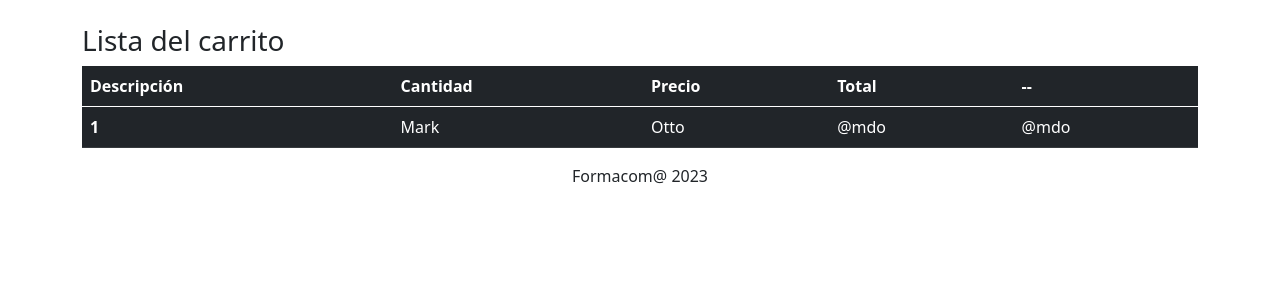
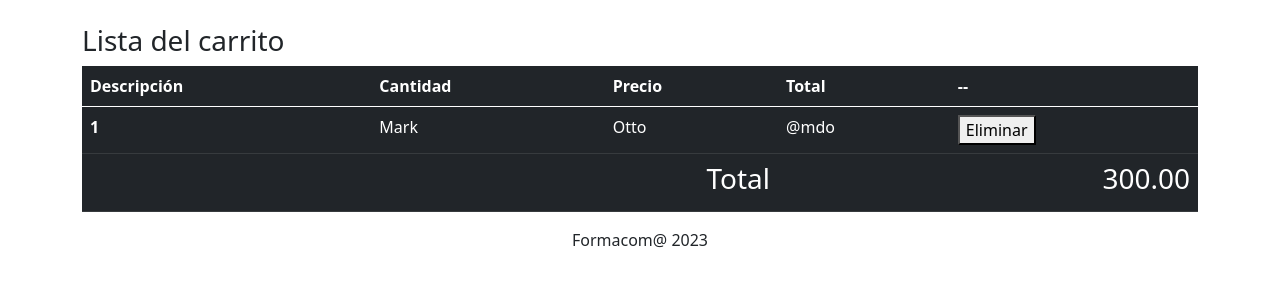
Before and after one commit to tfermoso/tiendapaypal, a PHP site: page /mostrarCarrito.php in a window 1280 px wide. Shown: the part 56-356 px from the top of the page. Run offline with PHP 8.4, Linux system fonts and the light colour scheme.

Commit message:
formateando tabla carrito

```diff
--- a/mostrarCarrito.php
+++ b/mostrarCarrito.php
@@ -21,7 +21,12 @@ include("templates/cabecera.php");
       <td>Mark</td>
       <td>Otto</td>
       <td>@mdo</td>
-      <td>@mdo</td>
+      <td><button>Eliminar</button></td>
+    </tr>
+    <tr>
+        <td colspan=3 align="right"><h3>Total</h3></td>
+        <td colspan=2 align="right"><h3><?php echo number_format(300,2) ;?></h3></td>
+
     </tr>
 
   </tbody>
```
